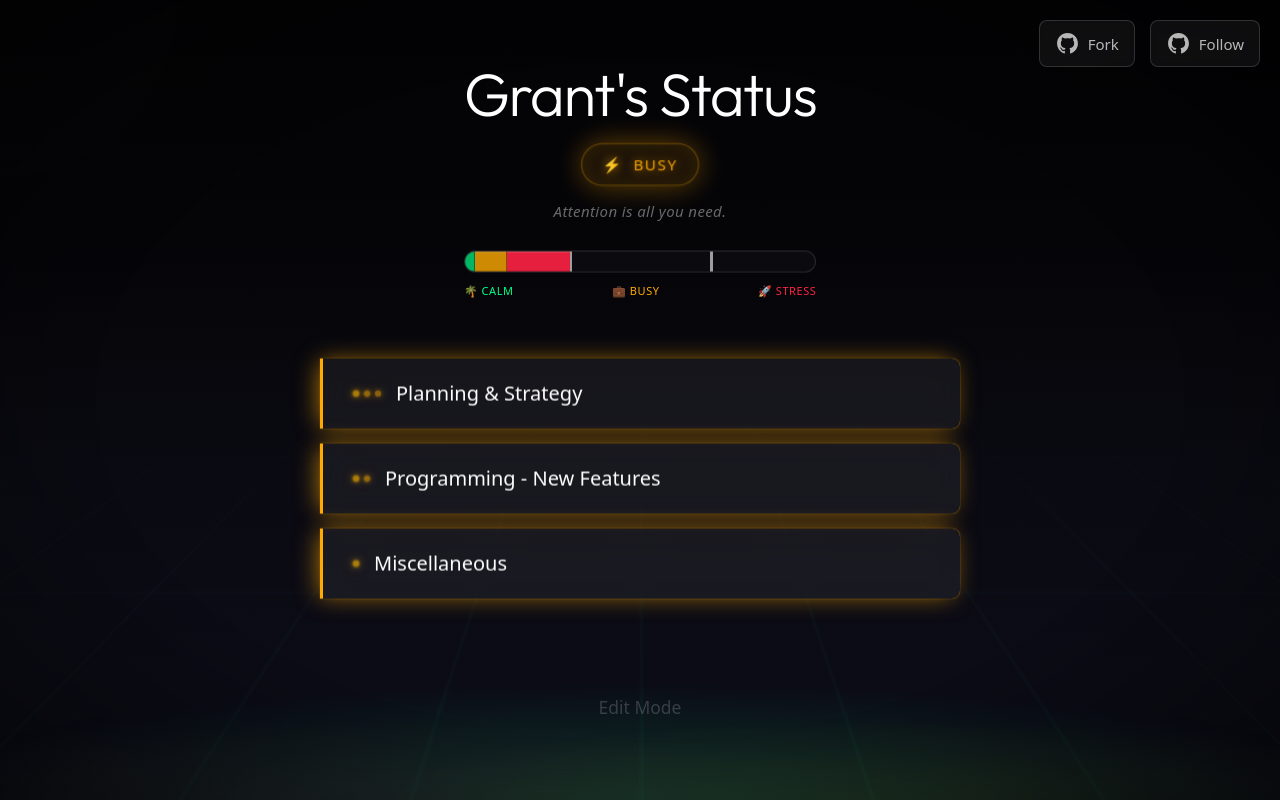
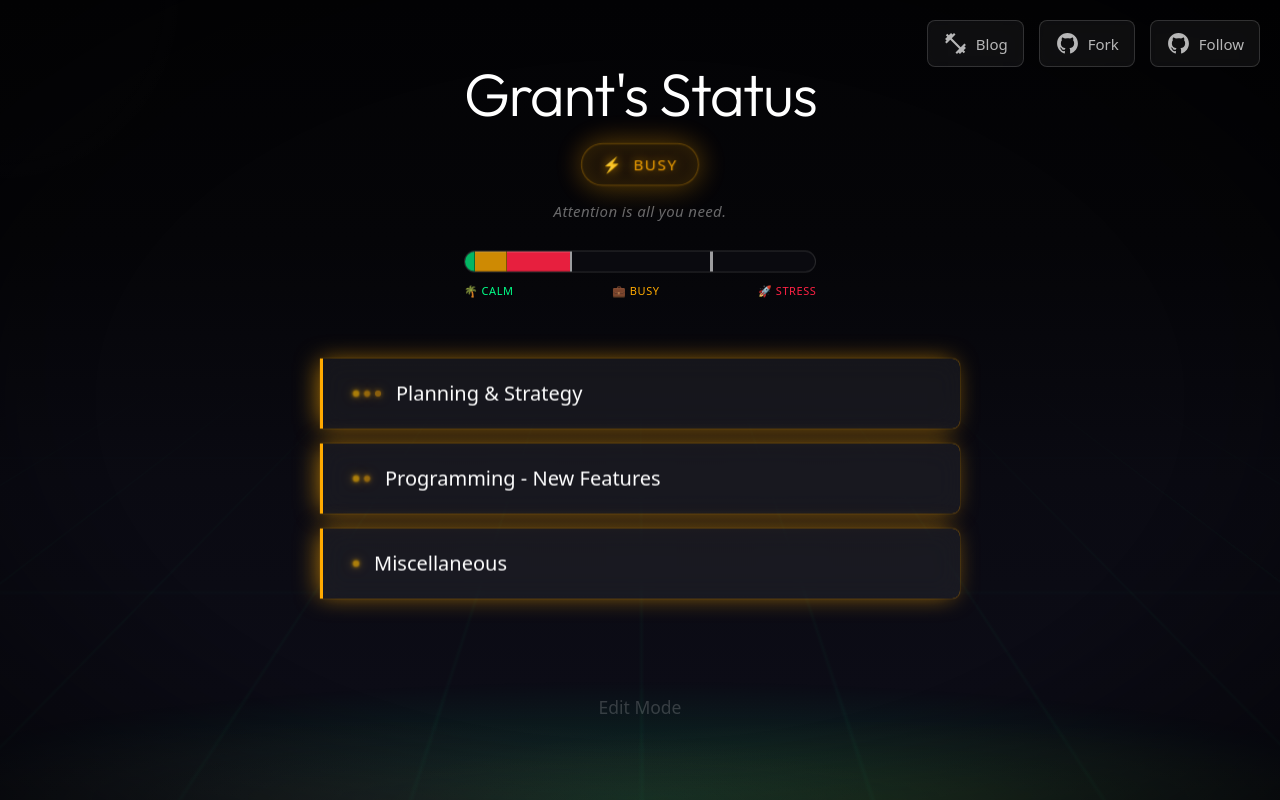
Before and after one commit to yflop/Status-and-Activity-List, a Next.js app: page / in a window 1280 px wide. Built offline with nearby package versions, Linux system fonts and the light colour scheme.

Commit message:
Add link to fitness/nutrition blog

```diff
--- a/app/page.tsx
+++ b/app/page.tsx
@@ -324,8 +324,20 @@ export default function Home() {
 
   return (
     <div className={`min-h-screen relative ${moodClass} scanlines`}>
-      {/* GitHub links - top right */}
+      {/* Links - top right */}
       <div className="fixed top-4 right-4 z-50 flex items-center gap-3">
+        <a
+          href="https://openai.com.au"
+          target="_blank"
+          rel="noopener noreferrer"
+          className="github-link group"
+          title="My fitness & nutrition blog"
+        >
+          <svg className="w-5 h-5" viewBox="0 0 24 24" fill="currentColor">
+            <path d="M20.57 14.86L22 13.43 20.57 12 17 15.57 8.43 7 12 3.43 10.57 2 9.14 3.43 7.71 2 5.57 4.14 4.14 2.71 2.71 4.14l1.43 1.43L2 7.71l1.43 1.43L2 10.57 3.43 12 7 8.43 15.57 17 12 20.57 13.43 22l1.43-1.43L16.29 22l2.14-2.14 1.43 1.43 1.43-1.43-1.43-1.43L22 16.29z"/>
+          </svg>
+          <span className="hidden sm:inline text-xs font-medium">Blog</span>
+        </a>
         <a
           href="https://github.com/yflop/grantpeace.com/fork"
           target="_blank"
```
